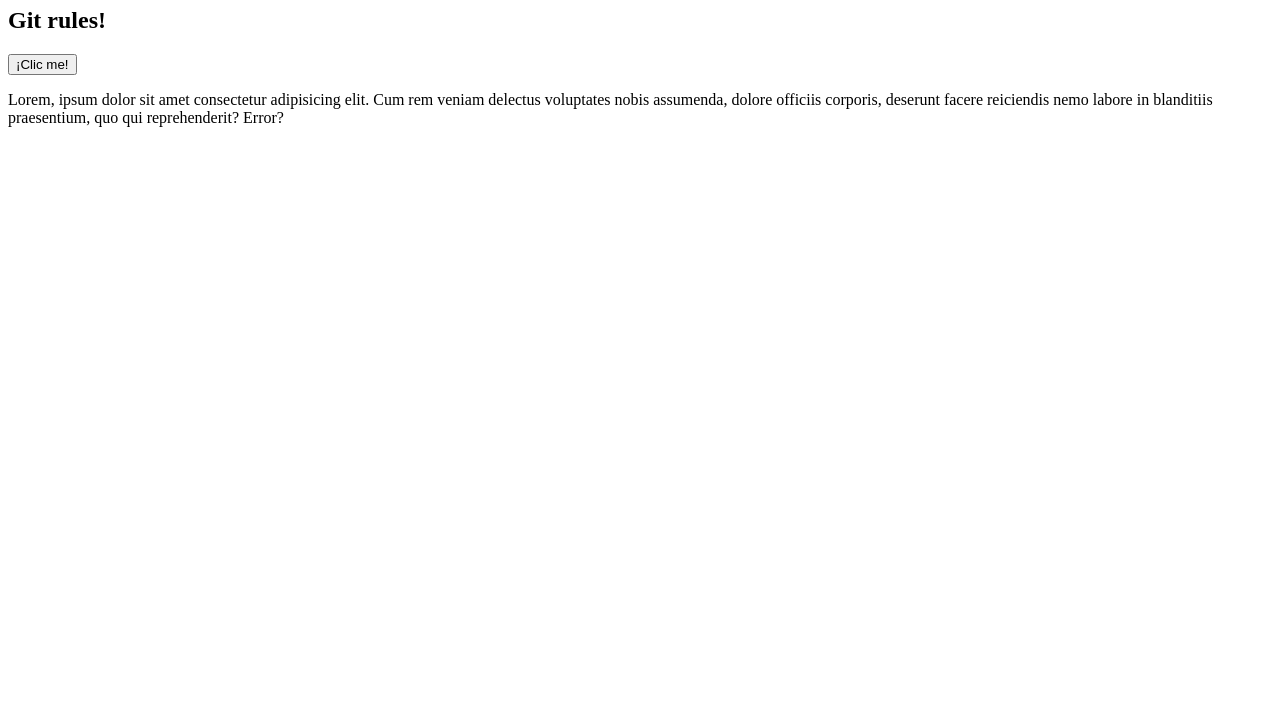
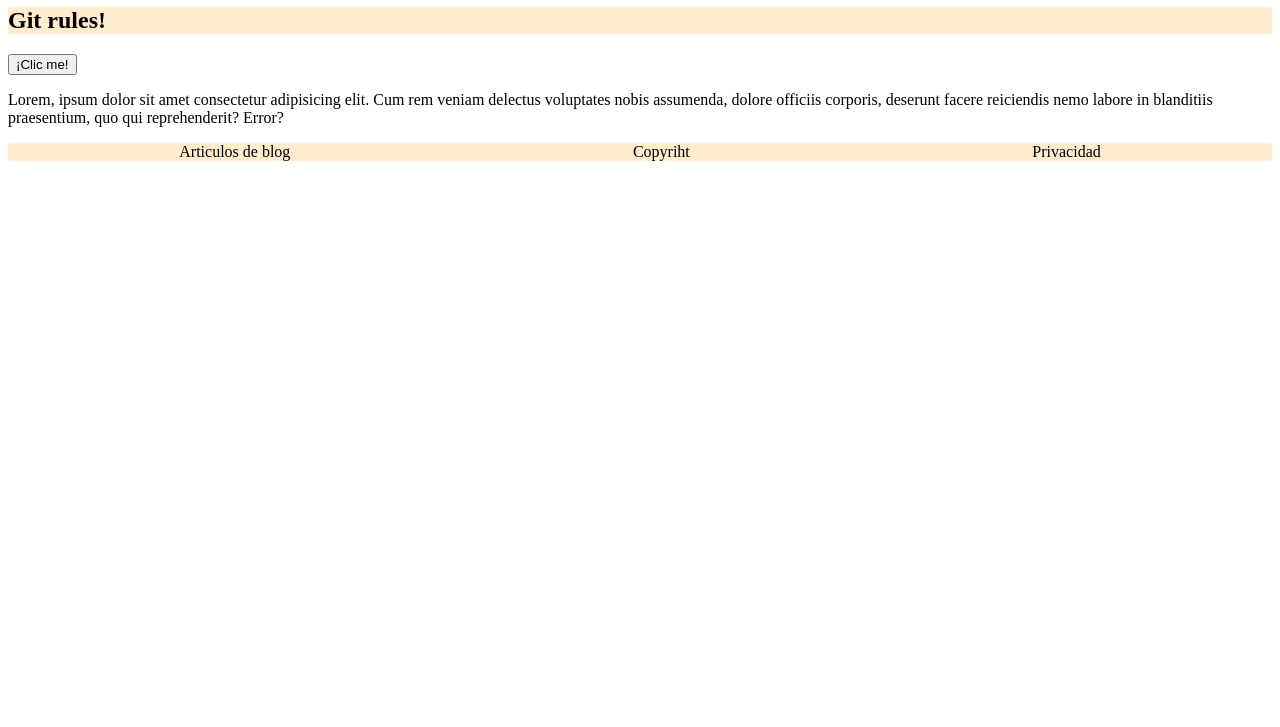
Before and after one commit to jrluis7/clase39-trazos, a plain HTML site: page index.html in a window 1280 px wide. Shown: the part 73-800 px from the top of the page. Drawn offline with nearby package versions, Linux system fonts and the light colour scheme.

Commit message:
Estructura general del footer

```diff
--- a/index.html
+++ b/index.html
@@ -4,6 +4,7 @@
     <meta charset="UTF-8">
     <meta http-equiv="X-UA-Compatible" content="IE=edge">
     <meta name="viewport" content="width=device-width, initial-scale=1.0">
+    <link rel="stylesheet" href="styles.css">
     <title>Document</title>
 </head>
 <body>
@@ -19,6 +20,11 @@
     <p>
         Lorem, ipsum dolor sit amet consectetur adipisicing elit. Cum rem veniam delectus voluptates nobis assumenda, dolore officiis corporis, deserunt facere reiciendis nemo labore in blanditiis praesentium, quo qui reprehenderit? Error?
     </p>
+    <div class="footer">
+        <div> Articulos de blog </div>
+        <div> Copyriht </div>
+        <div> Privacidad </div>
+    </div>
 
     <script src="https://code.jquery.com/jquery-3.6.0.min.js" integrity="sha256-/xUj+3OJU5yExlq6GSYGSHk7tPXikynS7ogEvDej/m4=" crossorigin="anonymous"></script>
     <script src="script.js"></script>
--- a/styles.css
+++ b/styles.css
@@ -6,3 +6,9 @@ div{
 div p{
     border: 1px solid black;
 }
+
+.footer{
+    display: flex;
+    flex-direction: row;
+    justify-content: space-around;
+}
```
